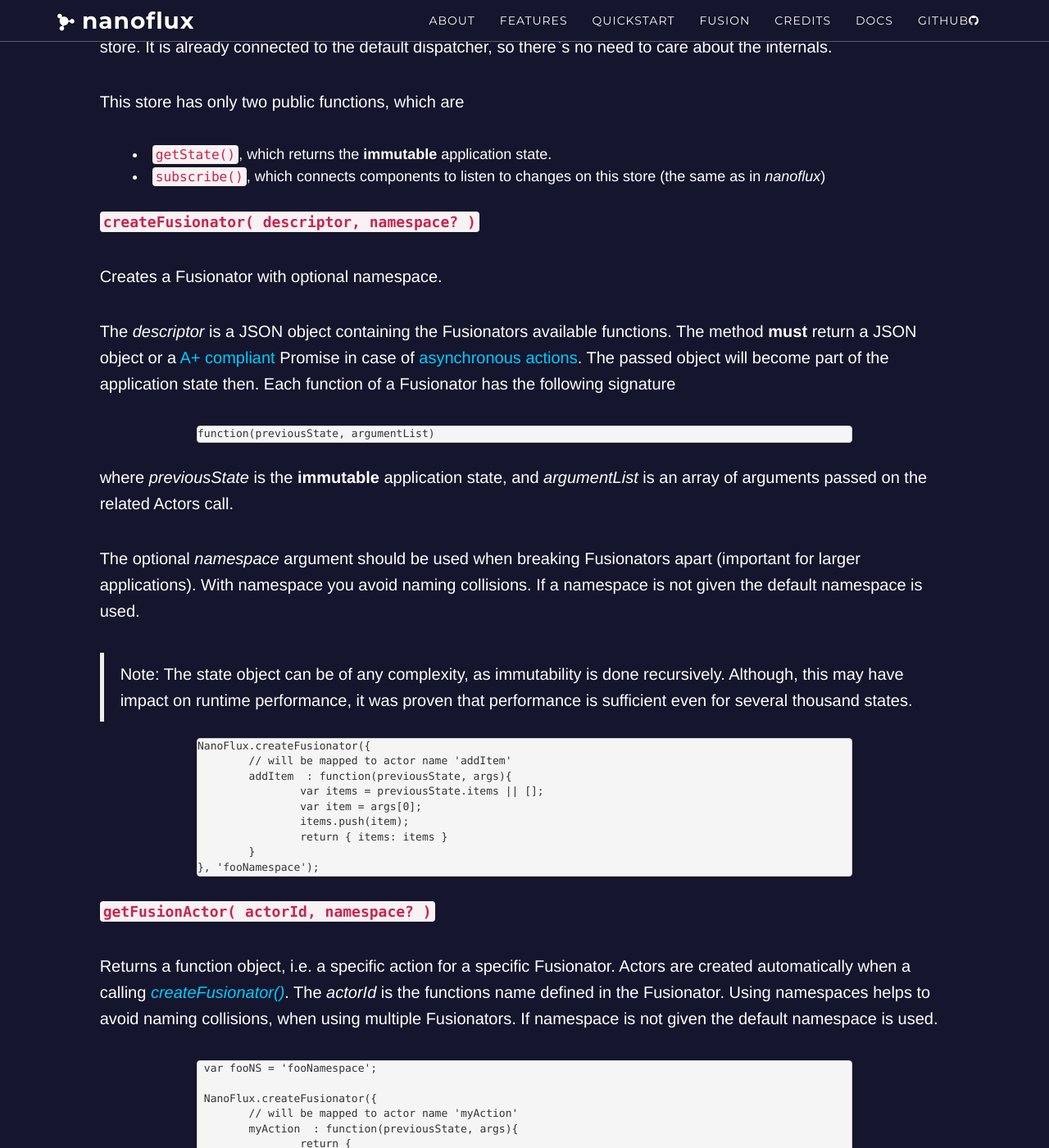
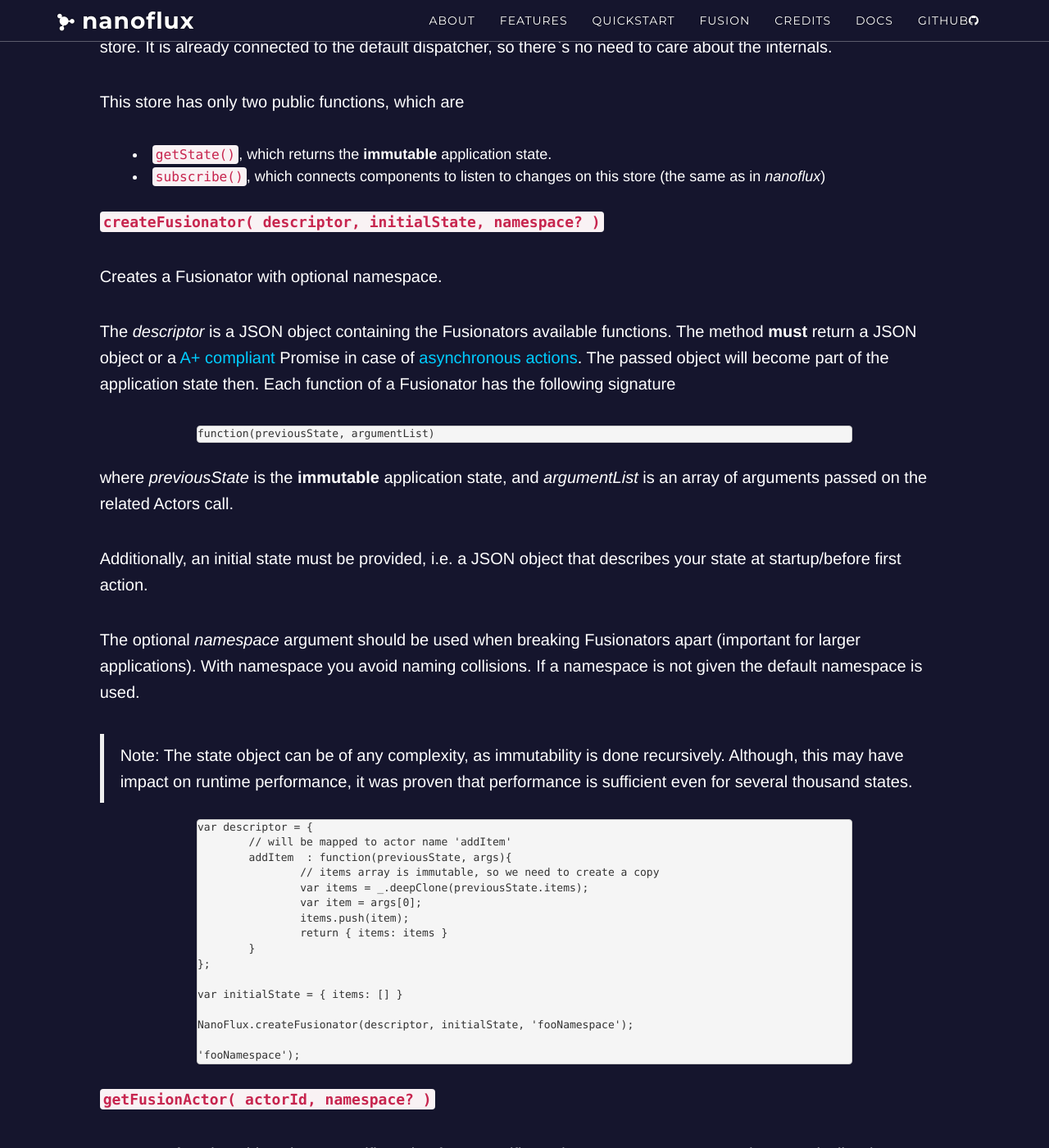
Before and after one commit to ohager/nanoflux, a Jekyll site: the page built from _posts/2016-07-05-fusion-api.md, in a window 1280 px wide and 1400 px high, scrolled down 728 px. Shown: the whole window at 82% size. Built offline with Jekyll 4.4.1, drawn with Linux system fonts in a browser that asks for light colours; nearby versions of some CDN libraries; comment, search, counter and statistics services are not loaded; a style sheet for code colours, icons or effects is not loaded; some of the changed text lies outside the part shown.

Commit message:
Updated fusion docs to new API changes

```diff
--- a/_posts/2016-07-05-fusion-api.md
+++ b/_posts/2016-07-05-fusion-api.md
@@ -31,7 +31,7 @@ This store has only two public functions, which are
  - `subscribe()`, which connects components to listen to changes on this store (the same as in *nanoflux*)
 
 <a name='createFusionator'></a>
-__`createFusionator( descriptor, namespace? )`__
+__`createFusionator( descriptor, initialState, namespace? )`__
 
 Creates a Fusionator with optional namespace.
 
@@ -45,6 +45,8 @@ function(previousState, argumentList)
 
 where *previousState* is the __immutable__ application state, and *argumentList* is an array of arguments passed on the related Actors call.
 
+Additionally, an initial state must be provided, i.e. a JSON object that describes your state at startup/before first action.
+
 The optional *namespace* argument should be used when breaking Fusionators apart (important for larger applications). With namespace you avoid
 naming collisions. If a namespace is not given the default namespace is used.
 
@@ -52,15 +54,22 @@ naming collisions. If a namespace is not given the default namespace is used.
 impact on runtime performance, it was proven that performance is sufficient even for several thousand states.
 
 {% highlight javascript %}
-NanoFlux.createFusionator({
+var descriptor = {
 	// will be mapped to actor name 'addItem'
 	addItem  : function(previousState, args){
-		var items = previousState.items || [];
+		// items array is immutable, so we need to create a copy
+		var items = _.deepClone(previousState.items);
 		var item = args[0];
 		items.push(item);
 		return { items: items }
 	}
-}, 'fooNamespace');
+};
+
+var initialState = { items: [] }
+
+NanoFlux.createFusionator(descriptor, initialState, 'fooNamespace');
+
+'fooNamespace');
 {% endhighlight %}
 
 
@@ -72,23 +81,32 @@ The *actorId* is the functions name defined in the Fusionator. Using namespaces
 multiple Fusionators. If namespace is not given the default namespace is used.
 
 
- {% highlight javascript %}
- var fooNS = 'fooNamespace';
+{% highlight javascript %}
 
- NanoFlux.createFusionator({
- 	// will be mapped to actor name 'myAction'
- 	myAction  : function(previousState, args){
- 		return {
- 		    bar: { foo:  "foo"},
- 		    a: args[0], // {a: 123, b: "text"}
- 		    b: args[1] // "2ndArg"
- 		};
- 	}
- }, fooNS);
+var descriptor = {
+	// will be mapped to actor name 'myAction'
+	myAction  : function(previousState, args){
+	    return {
+	        bar: { foo:  "foo"},
+	        a: args[0], // {a: 123, b: "text"}
+	        b: args[1] // "2ndArg"
+	    };
+	}
+}
 
- // get Actor
- var myAction = NanoFlux.getFusionActor('myAction', fooNS);
+var initialState = {
+	bar : {},
+	a: {},
+	b: {}
+};
 
- // call Actor
- myAction({a: 123, b: "text"},"2ndArg");
- {% endhighlight %}
+var fooNS = 'fooNamespace';
+
+NanoFlux.createFusionator(descriptor, initialState ,fooNS);
+
+// get Actor
+var myAction = NanoFlux.getFusionActor('myAction', fooNS);
+
+// call Actor
+myAction({a: 123, b: "text"},"2ndArg");
+{% endhighlight %}
```
Also changed, not shown: _posts/2016-06-11-nanoflux-fusion.md (+31 -14 lines).
